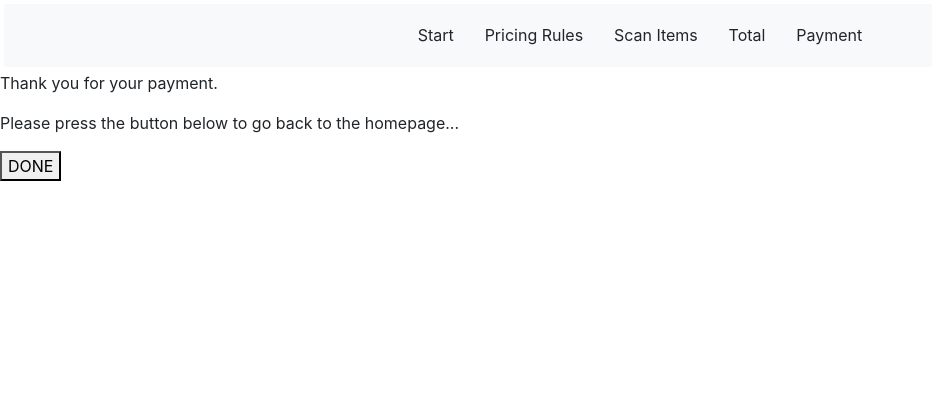
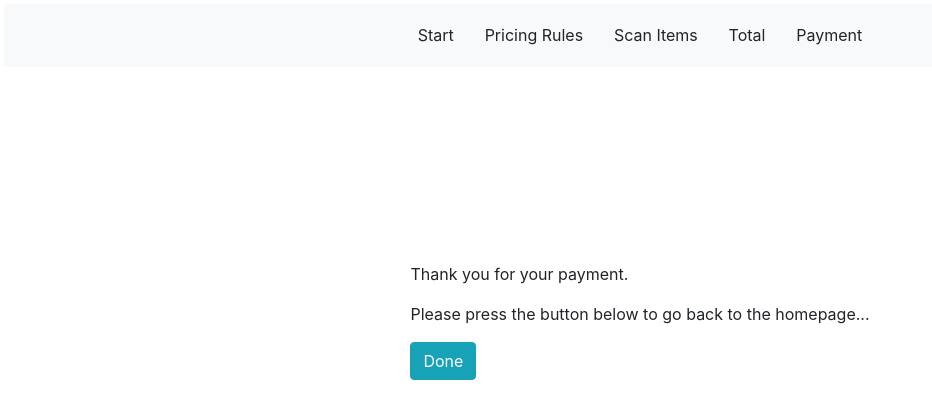
Before and after one commit to itismadalin/checkout-react-kata, a React (Create React App) app in the folder checkout-react-kata/: page /payment in a window 1280 px wide. Shown: the top 418 px of the page, without its empty margins (0-932 px from the left). Built offline with nearby package versions, Linux system fonts and the light colour scheme.

Commit message:
Edit Payment page

```diff
--- a/checkout-react-kata/src/components/Payment/Payment.css
+++ b/checkout-react-kata/src/components/Payment/Payment.css
@@ -0,0 +1,6 @@
+.Payment {
+    display: flex;
+    justify-content: center;
+    align-items: center;
+    height: 500px;
+}
--- a/checkout-react-kata/src/components/Payment/Payment.js
+++ b/checkout-react-kata/src/components/Payment/Payment.js
@@ -1,14 +1,18 @@
-import React from 'react';
+import React from "react";
 import { Link } from "@reach/router";
+import "./Payment.css";
+import Button from "react-bootstrap/Button";
 
 const Payment = () => {
   return (
+    <div className="Payment">
       <div>
         <p>Thank you for your payment.</p>
         <p>Please press the button below to go back to the homepage...</p>
         <Link to="/">
-           <button>DONE</button>
+          <Button variant="info">Done</Button>
         </Link>
+      </div>
     </div>
   );
 };
```
Lines whose indentation alone changed are shown as unchanged.
